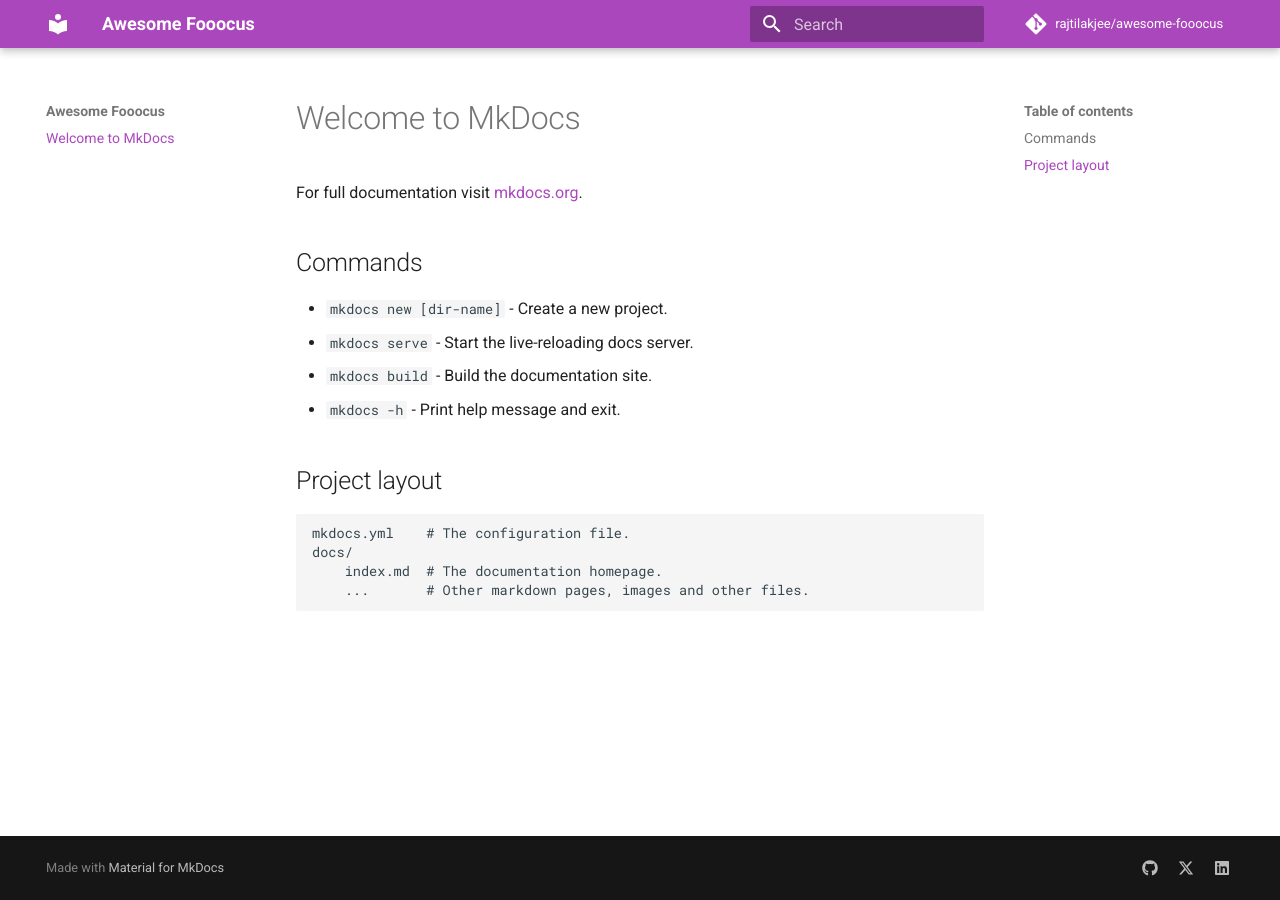
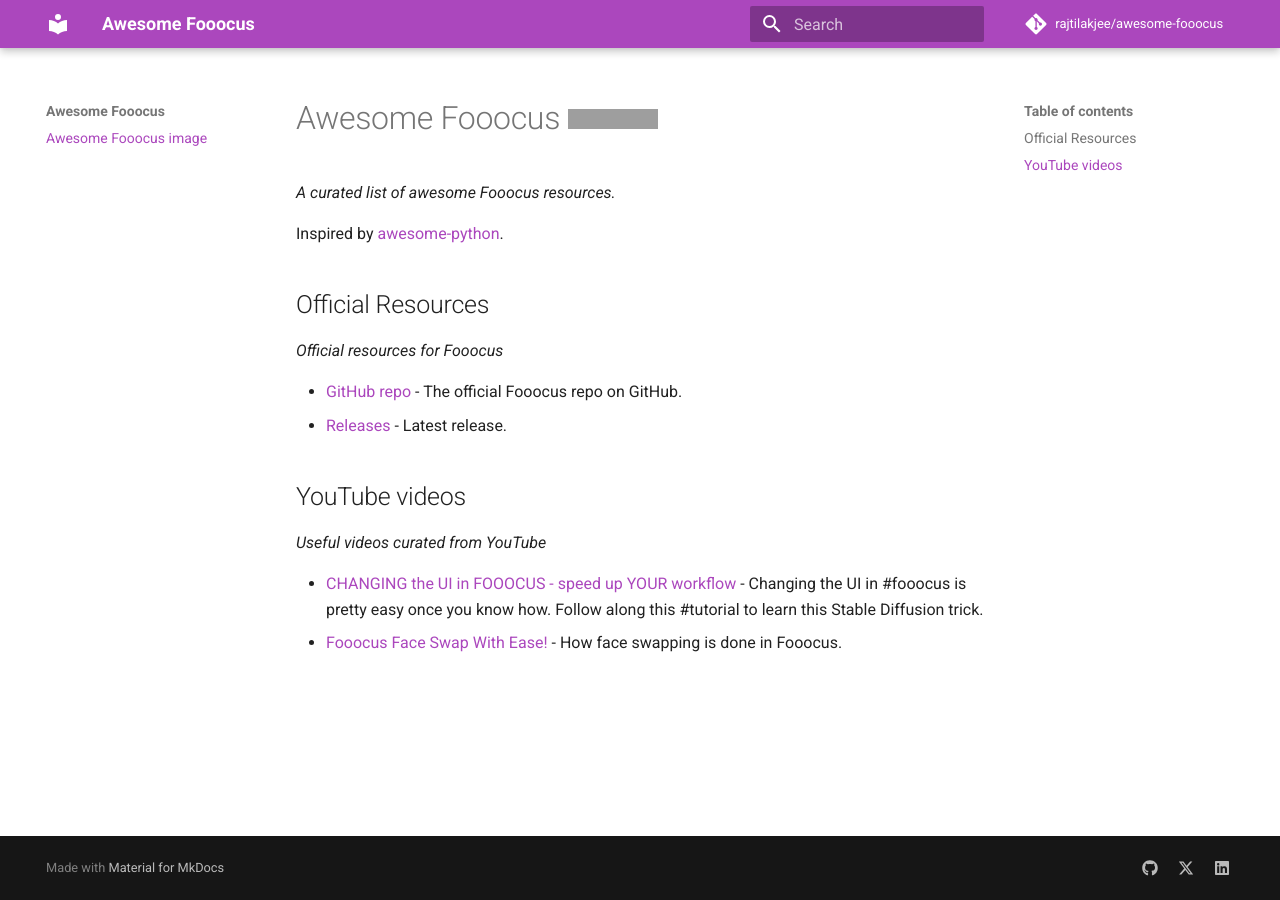
Before and after one commit to rajtilakjee/awesome-fooocus, an MkDocs documentation site: the page built from docs/index.md, in a window 1280 px wide. Built offline with MkDocs 1.6.1 and Material for MkDocs 9.7.7, drawn with Linux system fonts in a browser that asks for light colours; comment, search, counter and statistics services are not loaded; grey boxes are pictures that could not be loaded.

Commit message:
Update index.md

```diff
--- a/docs/index.md
+++ b/docs/index.md
@@ -1,17 +1,16 @@
-# Welcome to MkDocs
+# Awesome Fooocus ![image](https://github.com/sindresorhus/awesome/blob/main/media/badge-flat.svg)
+_A curated list of awesome Fooocus resources._
 
-For full documentation visit [mkdocs.org](https://www.mkdocs.org).
+Inspired by [awesome-python](https://awesome-python.com/).
 
-## Commands
+## Official Resources
+_Official resources for Fooocus_
 
-* `mkdocs new [dir-name]` - Create a new project.
-* `mkdocs serve` - Start the live-reloading docs server.
-* `mkdocs build` - Build the documentation site.
-* `mkdocs -h` - Print help message and exit.
+- [GitHub repo](https://github.com/lllyasviel/Fooocus) - The official Fooocus repo on GitHub.
+- [Releases](https://github.com/lllyasviel/Fooocus/releases) - Latest release.
 
-## Project layout
+## YouTube videos
+_Useful videos curated from YouTube_
 
-    mkdocs.yml    # The configuration file.
-    docs/
-        index.md  # The documentation homepage.
-        ...       # Other markdown pages, images and other files.
+- [CHANGING the UI in FOOOCUS - speed up YOUR workflow](https://www.youtube.com/watch?v=9PNooWUSOPY) - Changing the UI in #fooocus is pretty easy once you know how.  Follow along this #tutorial to learn this Stable Diffusion trick.
+- [Fooocus Face Swap With Ease!](https://www.youtube.com/watch?v=PaGrBsD2aNM) - How face swapping is done in Fooocus.
```
